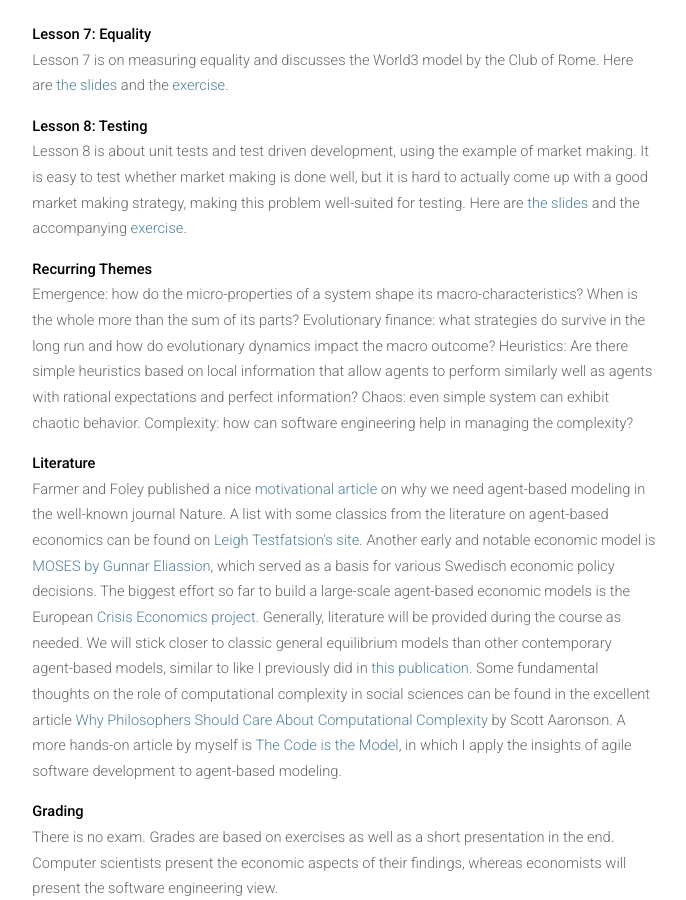
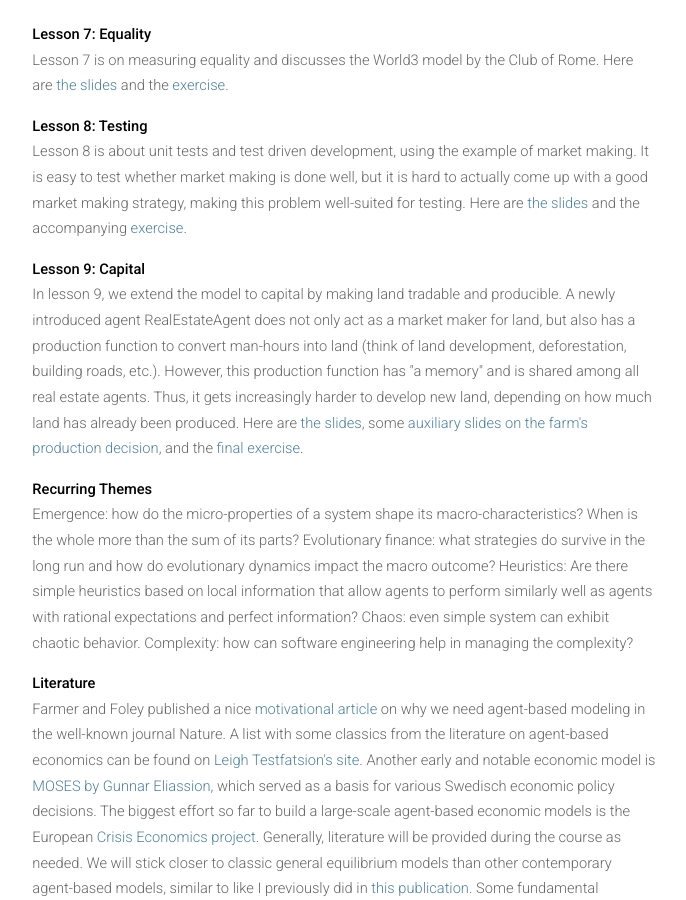
Before and after one commit to meisserecon/www, a Jekyll site: the page built from course.md, in a window 1280 px wide and 900 px high, scrolled down 1902 px. Shown: the whole window, without its empty margins (296-982 px from the left). Built offline with Jekyll 4.4.1, drawn with Linux system fonts in a browser that asks for light colours; nearby versions of some CDN libraries; our own code applies the rules of GitHub Pages for plain Markdown files.

Commit message:
lesson 9

```diff
--- a/course.md
+++ b/course.md
@@ -44,6 +44,9 @@
 
 <p>Lesson 8 is about unit tests and test driven development, using the example of market making. It is easy to test whether market making is done well, but it is hard to actually come up with a good market making strategy, making this problem well-suited for testing. Here are <a href="/assets/abfe-lesson8.pdf">the slides</a> and the accompanying <a href="https://github.com/meisser/course/blob/master/exercises/journal/exercise08-task.md">exercise</a>.</p>
 
+<b>Lesson 9: Capital</b>
+
+<p>In lesson 9, we extend the model to capital by making land tradable and producible. A newly introduced agent RealEstateAgent does not only act as a market maker for land, but also has a production function to convert man-hours into land (think of land development, deforestation, building roads, etc.). However, this production function has "a memory" and is shared among all real estate agents. Thus, it gets increasingly harder to develop new land, depending on how much land has already been produced. Here are <a href="/assets/abfe-lesson9.pdf">the slides</a>, some <a href="/assets/heuristics-presentation.pdf">auxiliary slides on the farm's production decision</a>, and the <a href="https://github.com/meisser/course/blob/master/exercises/journal/exercise09-task.md">final exercise</a>.</p>
 
 <b>Recurring Themes</b>
 
```
Also changed, not shown: 1 other file.
